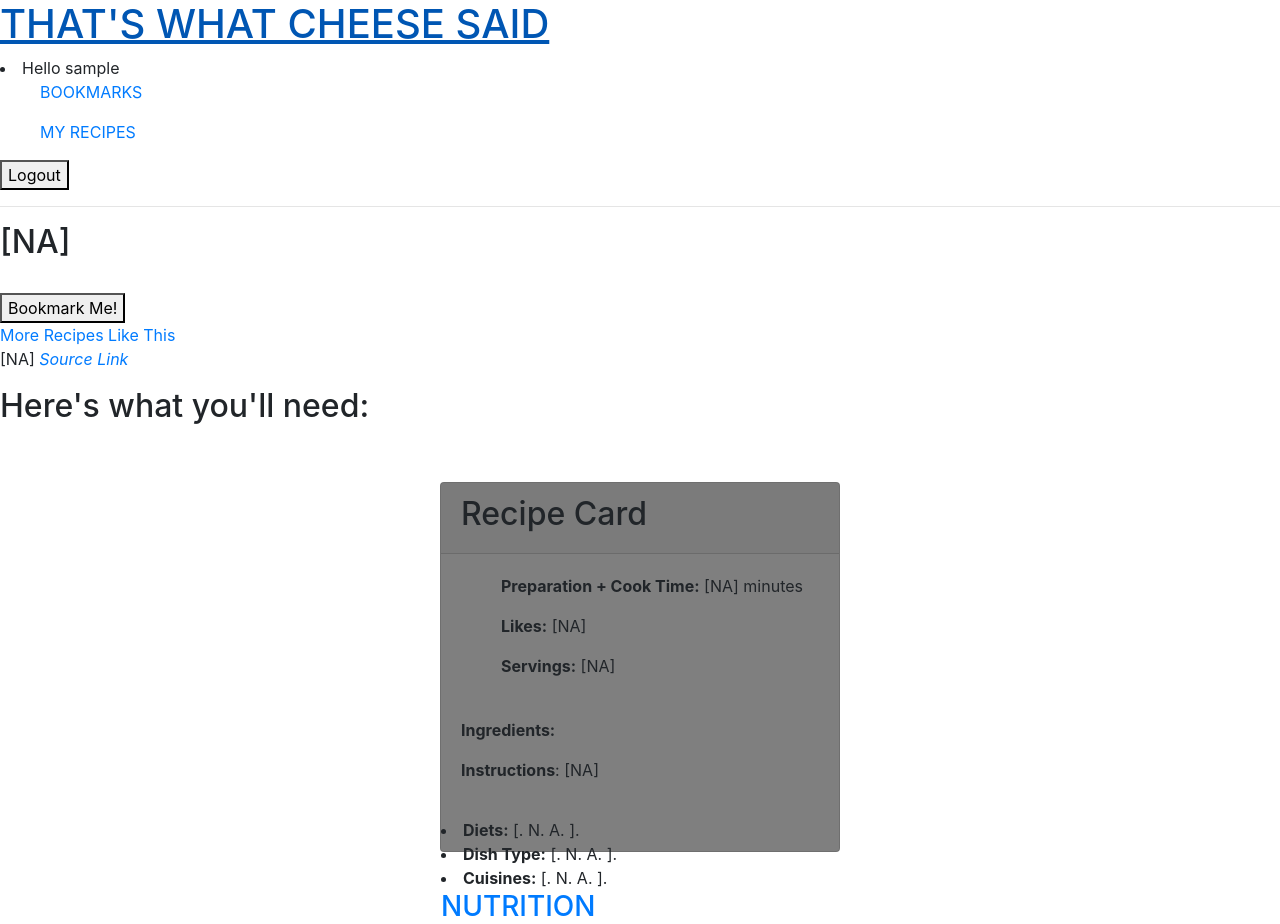
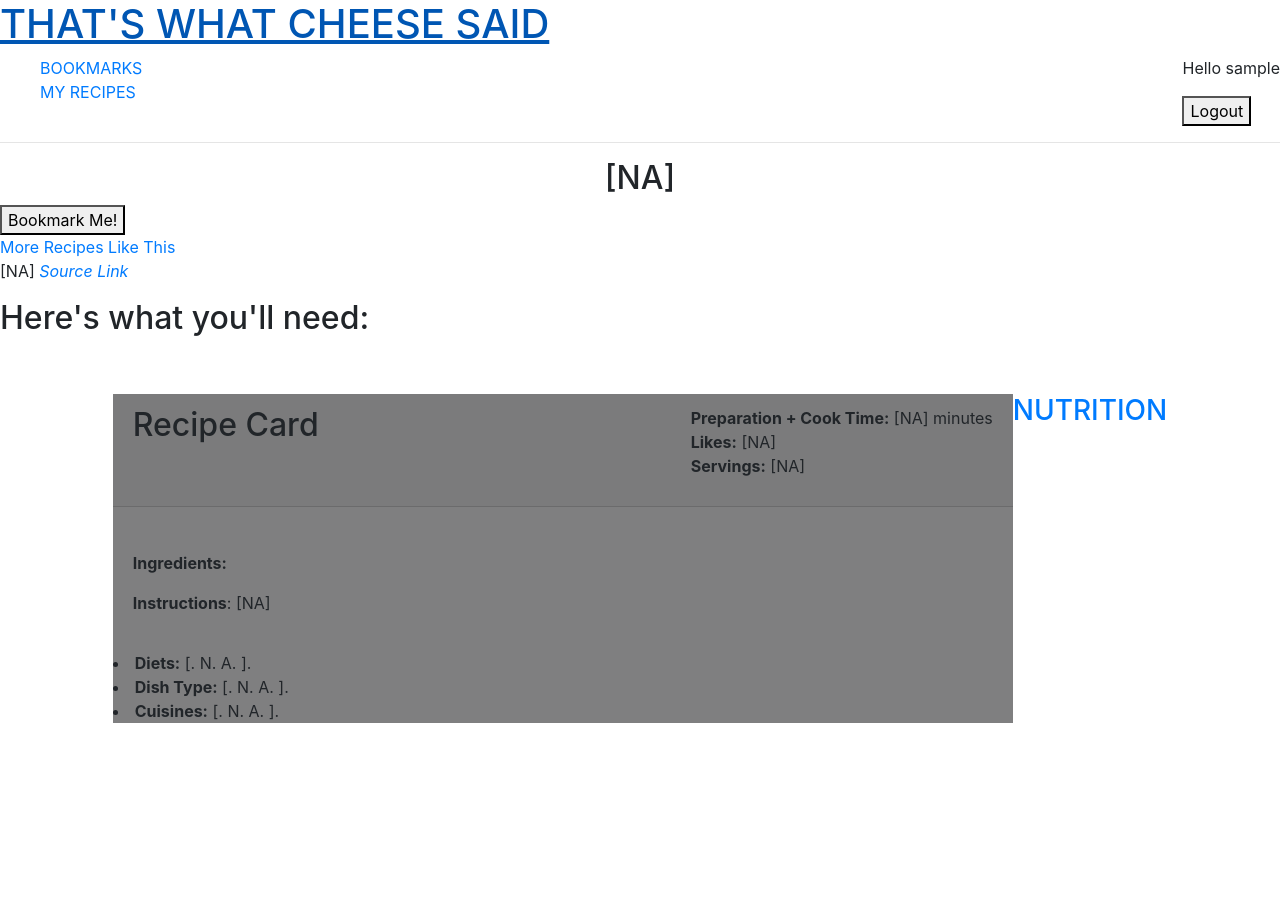
Before and after one commit to nanersmariee/recipesite, a Flask app: page /recipes/1 in a window 1280 px wide. After the commit the page ends 723 px from the top, so only its background shows below. Run offline with Flask 2, Linux system fonts and the light colour scheme; the visitor is signed in with stand-in values (Sample User, id 1); data that the repository does not hold is empty; some libraries are stand-ins or nearby versions.

Commit message:
more styling, added tomatoes to search page, need to center search results

```diff
--- a/server.py
+++ b/server.py
@@ -277,18 +277,15 @@ def show_nutrition(api_recipe_id):
                             api_recipe_id=api_recipe_id)
 
 
-@app.route('/similar-recipes/<api_recipe_id>')
-def get_similar_recipes(api_recipe_id):
-
-    api_recipe_id = api_recipe_id
+def get_name(api_recipe_id):
 
     headers = ({
         "x-rapidapi-host": "spoonacular-recipe-food-nutrition-v1.p.rapidapi.com",
         "x-rapidapi-key": API_KEY
         });
 
-    url = "https://spoonacular-recipe-food-nutrition-v1.p.rapidapi.com/recipes/{}/similar".format(api_recipe_id)
-    print(url)
+    url = 'https://spoonacular-recipe-food-nutrition-v1.p.rapidapi.com/recipes/{}/information'.format(api_recipe_id)
+
 
     payload = {'apiKey': API_KEY,
                'id': api_recipe_id}
@@ -296,11 +293,58 @@ def get_similar_recipes(api_recipe_id):
     response = requests.get(url,
                             params=payload,
                             headers=headers)
+
     data = response.json()
 
+    return data.get('title', '[NA]')
+
+@app.route('/similar-recipes/<api_recipe_id>')
+def get_similar_recipes(api_recipe_id):
+
+    headers = ({
+        "x-rapidapi-host": "spoonacular-recipe-food-nutrition-v1.p.rapidapi.com",
+        "x-rapidapi-key": API_KEY
+        });
+
+    info_url = 'https://spoonacular-recipe-food-nutrition-v1.p.rapidapi.com/recipes/{}/information'.format(api_recipe_id)
+
+
+    payload = {'apiKey': API_KEY,
+               'id': api_recipe_id}
+
+    info_response = requests.get(info_url,
+                    params=payload,
+                    headers=headers)
+
+    info_data = info_response.json()
+
+    api_recipe_title = info_data.get('title', '[NA]')
+    print(api_recipe_title)
+
+
+    similar_url = "https://spoonacular-recipe-food-nutrition-v1.p.rapidapi.com/recipes/{}/similar".format(api_recipe_id)
+
+
+    similar_response = requests.get(similar_url,
+                            params=payload,
+                            headers=headers)
+    similar_data = similar_response.json()
+
     return render_template('similar-recipes.html',
-                            data=data,
-                            api_recipe_id=api_recipe_id)
+                            data=similar_data,
+                            title=api_recipe_title)
+
+
+
+
+
+
+
+
+
+
+
+
 
 
 @app.route('/add-recipe-url-form')
--- a/static/style.css
+++ b/static/style.css
@@ -1,8 +1,24 @@
+input:focus{
+    outline: 0 0 0 0 !important;
+    box-shadow: 0 0 0 0 !important;
+}
+
 .login-page {
     background-image: url("/static/images/snap-peas.jpeg");
     height: 100vh;
     background-size: cover;
     background-position: center;
+}
+
+.ingredients{
+    background-image: url("/static/images/four-tomatoes.jpeg");
+    height: 100vh;
+    background-size: cover;
+    background-position: center;
+}
+
+.enter-ingredients{
+    justify-content: center;
 }
 
 .container{
@@ -19,11 +35,11 @@
 }
 
 .card1{
-    height: 370px;
+    height: auto;
     margin-top: auto;
     margin-bottom: auto;
     width: 900px;
-    background-color: rgba(0,0,0,0.5) !important;
+    background-color: rgba(0,0,3,0.5) !important;
 }
 
 .input-group-prepend span{
@@ -33,7 +49,26 @@
     border:0 !important;
 }
 
-input:focus{
-    outline: 0 0 0 0 !important;
-    box-shadow: 0 0 0 0 !important;
+#navigation-wrapper{
+    display: flex;
+    justify-content: space-between;
 }
+
+ul.bulletless li{
+    list-style-type: none;
+
+}
+
+.card1 .card-header{
+    display: flex;
+    justify-content: space-between;
+}
+
+.card1 .card-header > h2, .card1 .recipe-stats{
+    display: inline-block;
+}
+
+.recipe-name{
+    display: flex;
+    justify-content: center;
+}
--- a/templates/base.html
+++ b/templates/base.html
@@ -13,19 +13,20 @@
 
           <h1><a href='/main-page'>THAT'S WHAT CHEESE SAID</a></h1>
 
-          <li>Hello {{ session.get('current_user_name') }}</li>
 
-          <ul>
-            <a href=/my-bookmarks/{{ session.get('current_user') }}>BOOKMARKS</a>
+          <div id="navigation-wrapper">
+          <ul class="link-container bulletless">
+            <li><a href=/my-bookmarks/{{ session.get('current_user') }}>BOOKMARKS</a></li>
+            <li><a href=/my-recipes>MY RECIPES</a></li>
           </ul>
 
-          <ul>
-            <a href=/my-recipes>MY RECIPES</a>
-          </ul>
-
-          <form action="/logout">
-            <button>Logout</button>
-          </form>
+          <div class="user-container">
+            <p>Hello {{ session.get('current_user_name') }}</p>
+             <form action="/logout">
+              <button id="logout">Logout</button>
+             </form>
+          </div>
+        </div>
 
       {% else %}
           <h1><a href="/">THAT'S WHAT CHEESE SAID</a></h1>
--- a/templates/login-page.html
+++ b/templates/login-page.html
@@ -37,7 +37,7 @@
 
           <div class="input-group form-group">
               <div class="input-group-prepend">
-              <input type="text" class="form-control" name="password" placeholder="Password"><br>
+              <input type="password" class="form-control" name="password" placeholder="Password"><br>
           </div>
 
           <div class="form-group">
--- a/templates/recipe-details.html
+++ b/templates/recipe-details.html
@@ -2,9 +2,9 @@
 {% block content %}
 
 
-<h2> {{ api_recipe_title }} </h2>
+      <h2><center> {{ api_recipe_title }} </center></h2>
 
-    <div>
+    <div class="recipe-name">
       <img src={{ recipe_image }}>
         <!-- <form action="/bookmark" method="POST"> -->
 
@@ -12,11 +12,11 @@
           <input type="hidden" id='test-id' name="api_recipe_id" value= "{{ api_recipe_id }}">
         </form>
 
-        <button id='bookmark'>Bookmark Me!</button>
+
     </div>
-
+    <button id='bookmark'>Bookmark Me!</button>
     <div>
-      <a href="/similar-recipes/{{ api_recipe_id }}">More Recipes Like This</a>
+      <a href="/similar-recipes/{{ api_recipe_id }}&name={{ api_recipe_title }}">More Recipes Like This</a>
     </div>
 
      <p>
@@ -47,24 +47,29 @@
 
    <div class="container">
     <div class="d-flex justify-content-center h-100">
-      <div class="card">
+      <div class="card1 recipe-card">
         <div class="card-header">
           <h2>Recipe Card</h2>
+          <div class="recipe-stats">
+            <ul class="bulletless">
+              <li>
+                  <b>Preparation + Cook Time:</b>
+                  {{ readyInMinutes }} minutes
+              </li>
+              <li>
+                  <b>Likes:</b>
+                  {{ likes }}
+              </li>
+              <li>
+                  <b>Servings:</b>
+                  {{ serving_size }}
+              </li>
+            </ul>
+          </div>
         </div>
 
         <div class="card-body">
-          <ul>
-              <b>Preparation + Cook Time:</b>
-              {{ readyInMinutes }} minutes
-          </ul>
-          <ul>
-              <b>Likes:</b>
-              {{ likes }}
-          </ul>
-          <ul>
-              <b>Servings:</b>
-              {{ serving_size }}
-          </ul>
+
 
     <br>
 
@@ -107,9 +112,13 @@
 
           {% endfor %}
     </li>
+  </div>
+
+  <br>
+<footer>
 
 <h3><a href="/nutrition/{{ api_recipe_id }}">NUTRITION</a></h3>
-
+</footer>
 
 
 {% endblock %}
--- a/templates/similar-recipes.html
+++ b/templates/similar-recipes.html
@@ -1,7 +1,7 @@
 {% extends 'base.html' %}
 {% block content %}
 
-<h2>Similar Recipes to </h2>
+<h2>Similar Recipes to "{{ title }}"</h2>
 
 {% for recipe in data  %}
 
```
Also changed, not shown: templates/main-page.html (+6 -1 lines), templates/search-form.html (+17 -12 lines), templates/search-results.html (+5 -7 lines), 1 other file.
